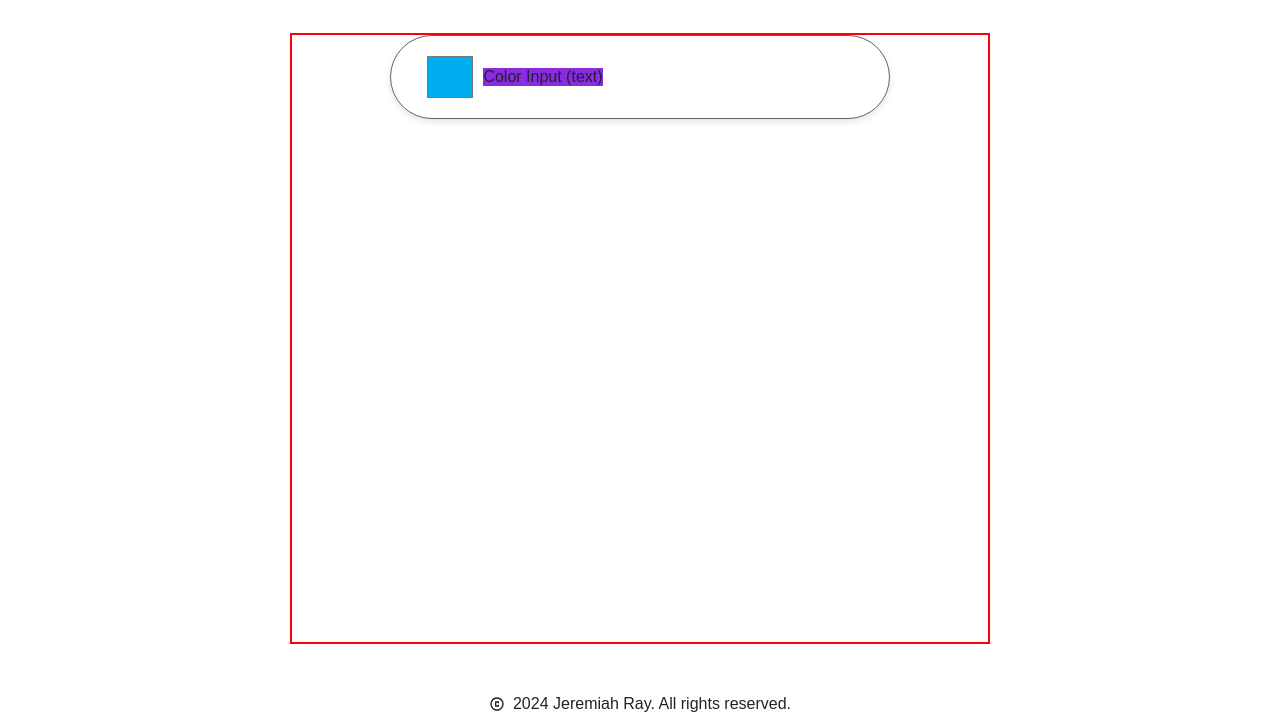
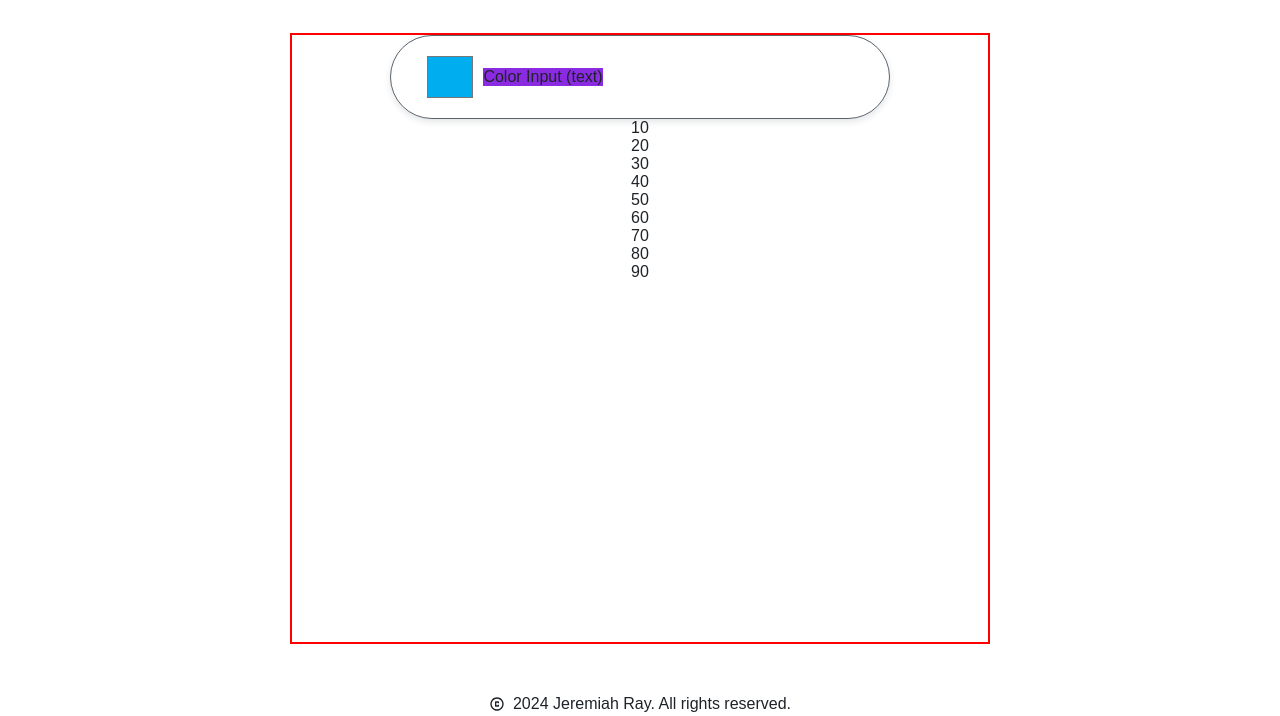
Before and after one commit to jeremiahray/tintly, a plain HTML site: page index.html in a window 1280 px wide. Shown: the part 84-800 px from the top of the page. Drawn offline with Linux system fonts and the light colour scheme.

Commit message:
added shade containers

```diff
--- a/index.html
+++ b/index.html
@@ -29,6 +29,22 @@
             <div class="color-input">Color Input (text)</div>
             <!-- <div class="color-space">Color Space</div>  -->
         </div>
+        <div class="shades-container">
+            <div class="shade">10</div>
+            <div class="shade">20</div>
+            <div class="shade">30</div>
+            <div class="shade">40</div>
+            <div class="shade">50</div>
+            <div class="shade">60</div>
+            <div class="shade">70</div>
+            <div class="shade">80</div>
+            <div class="shade">90</div>
+            <!-- <div class="shade">100</div>
+            <div class="shade">110</div>
+            <div class="shade">120</div>
+            <div class="shade">130</div>
+            <div class="shade">140</div> -->
+        </div>
     </main>
     <footer>
         <svg xmlns="http://www.w3.org/2000/svg" height="24px" viewBox="0 -960 960 960" width="24px" fill="UNDEFINED"><path d="M400-320h160q17 0 28.5-11.5T600-360v-80h-80v40h-80v-160h80v40h80v-80q0-17-11.5-28.5T560-640H400q-17 0-28.5 11.5T360-600v240q0 17 11.5 28.5T400-320Zm80 240q-83 0-156-31.5T197-197q-54-54-85.5-127T80-480q0-83 31.5-156T197-763q54-54 127-85.5T480-880q83 0 156 31.5T763-763q54 54 85.5 127T880-480q0 83-31.5 156T763-197q-54 54-127 85.5T480-80Zm0-80q134 0 227-93t93-227q0-134-93-227t-227-93q-134 0-227 93t-93 227q0 134 93 227t227 93Zm0-320Z"/></svg>
```
